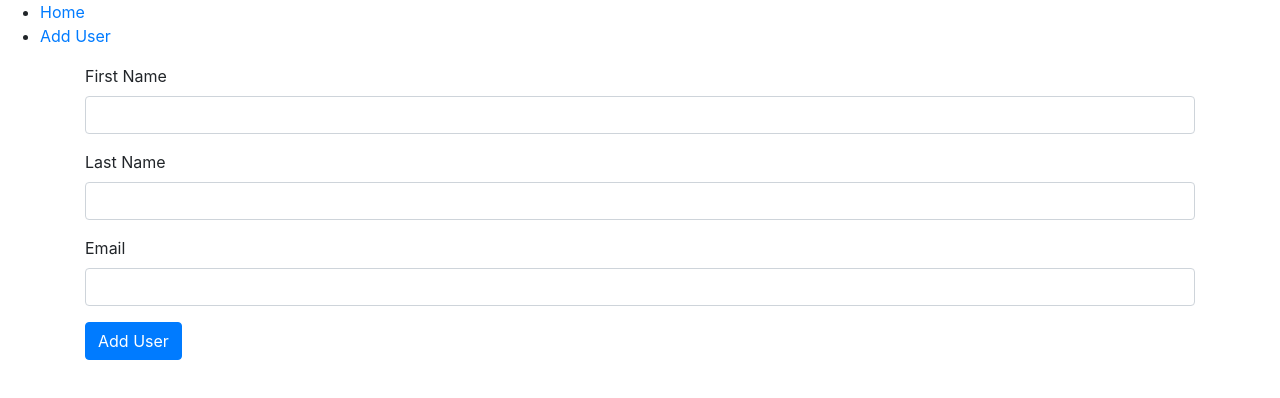
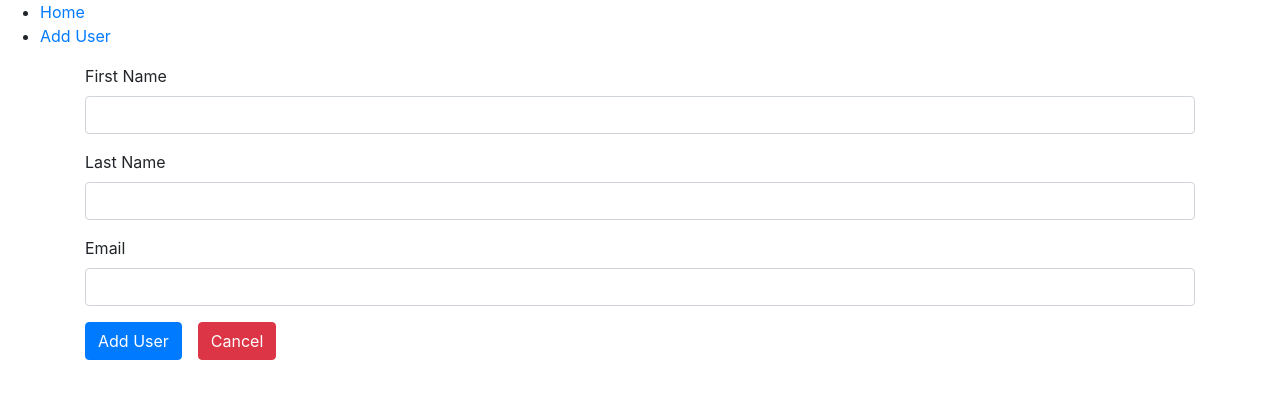
Before and after one commit to pablo-jurado/express-react-starter, a React (Create React App) app in the folder client/: page /add in a window 1280 px wide. Shown: the top 398 px of the page. Built offline with nearby package versions, Linux system fonts and the light colour scheme; no server answers.

Commit message:
change route on form submit

```diff
--- a/client/src/App.js
+++ b/client/src/App.js
@@ -45,7 +45,7 @@ class App extends React.Component {
           </ul>
         </nav>
         <Route path="/" exact render={()=> (<UserList users={this.state.users}/>)}  />
-        <Route path="/add/" render={()=> (<UserForm/>)} />
+        <Route path="/add/" render={(props)=> (<UserForm history={props.history}/>) } />
       </div>
     </Router>
   )
--- a/client/src/components/UserForm.js
+++ b/client/src/components/UserForm.js
@@ -1,5 +1,6 @@
 import React from 'react';
 import axios from 'axios';
+import { Link } from "react-router-dom";
 
 class UserForm extends React.Component {
   state = {
@@ -49,6 +50,7 @@ class UserForm extends React.Component {
             "email": ""
           }
         })
+        this.props.history.push("/");
       }
     });
   }
@@ -88,6 +90,7 @@ class UserForm extends React.Component {
           <input className="btn btn-primary"
             type="submit"
             value="Add User" />
+          <Link className="btn btn-danger ml-3" to="/">Cancel</Link>
         </form>
       </div>
     );
```
Lines whose indentation alone changed are shown as unchanged.
